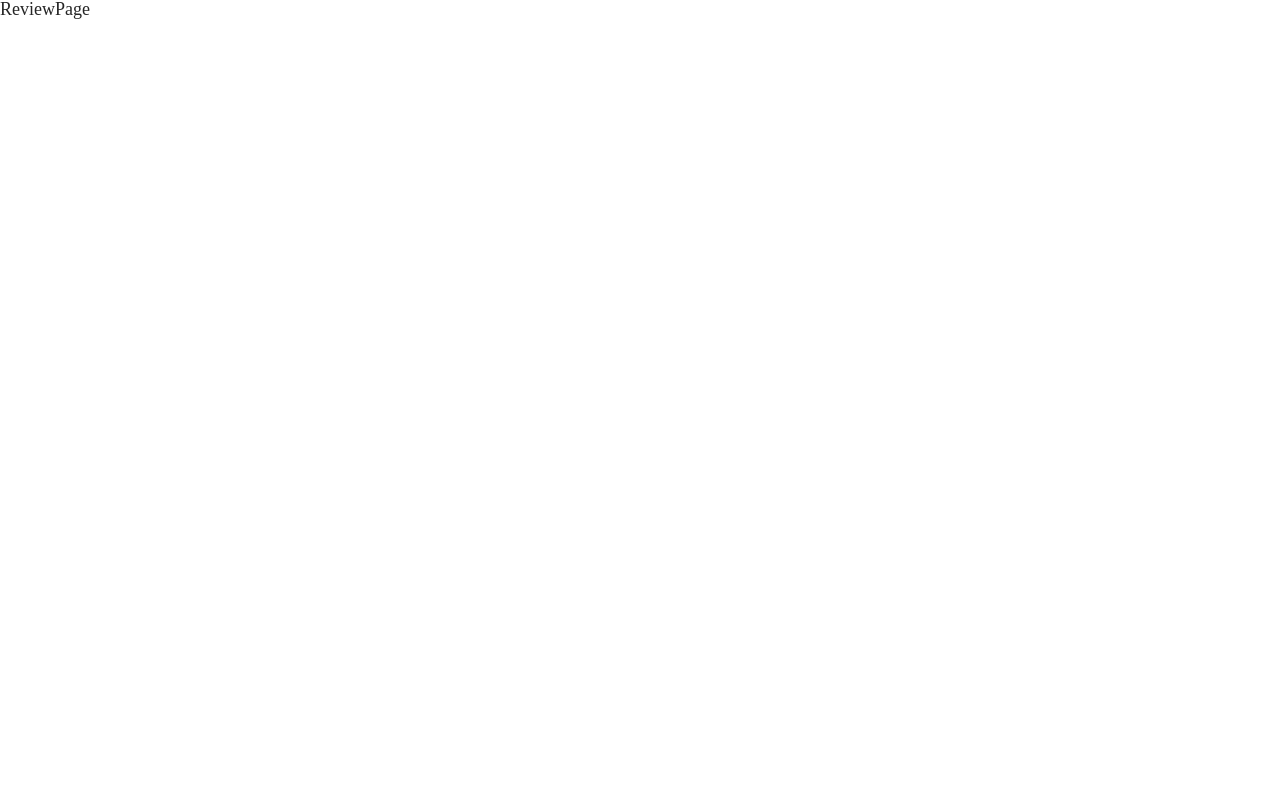
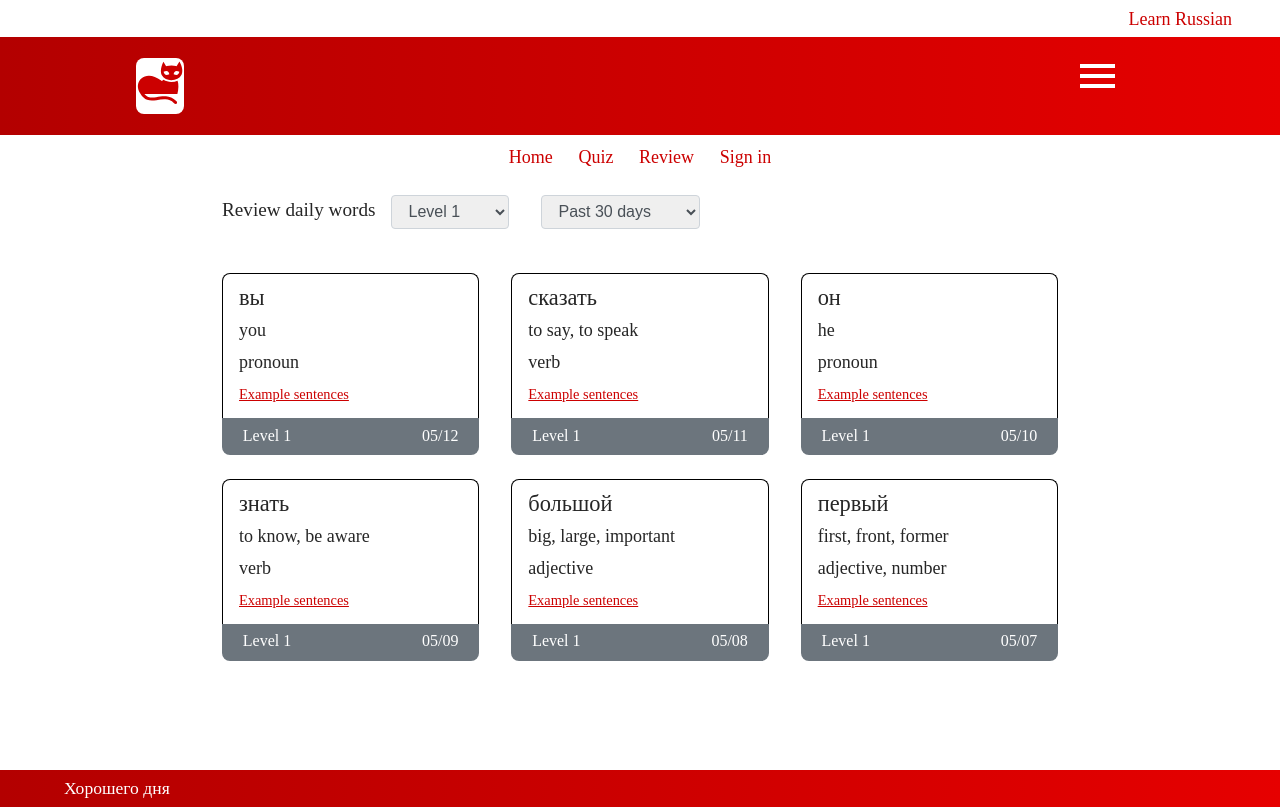
Before and after one commit to Terry9022/Learning-Russian-Vocabulary, a React (Vite) app in the folder frontend/: page /review in a window 1280 px wide. Built offline with nearby package versions, Linux system fonts and the light colour scheme.

Commit message:
add review and sign page

```diff
--- a/frontend/src/App.css
+++ b/frontend/src/App.css
@@ -243,6 +243,7 @@ footer span {
 
 /* Main content rule */
 .homeMain {
+  min-height: 74vh;
   max-width: 900px;
   width: 100%;
   margin-left: auto;
@@ -414,6 +415,7 @@ footer span {
 
 /* Main content rule */
 .quizMain {
+  min-height: 74vh;
   max-width: 900px;
   width: 100%;
   margin-left: auto;
@@ -475,7 +477,6 @@ footer span {
 .quizSection {
   padding: 1.5rem 2rem;
   line-height: 2rem;
-  min-height: 400px;
 }
 
 .question {
@@ -555,6 +556,7 @@ footer span {
 
 /* Main content rule */
 .reviewMain {
+  min-height: 74vh;
   max-width: 900px;
   width: 100%;
   margin-left: auto;
@@ -647,6 +649,7 @@ footer span {
 /* CSS for Signin Page */
 /* Main content rule */
 .signinMain {
+  min-height: 74vh;
   max-width: 900px;
   width: 100%;
   margin-left: auto;
--- a/frontend/src/App.jsx
+++ b/frontend/src/App.jsx
@@ -3,6 +3,7 @@ import Home from "./pages/Home";
 import QuizPage from "./pages/QuizPage";
 import ReviewPage from "./pages/ReviewPage";
 import SigninPage from "./pages/SigninPage";
+import "./index.css";
 
 export const App = () => {
   return (
--- a/frontend/src/main.jsx
+++ b/frontend/src/main.jsx
@@ -1,6 +1,6 @@
 import ReactDOM from "react-dom/client";
 import App from "./App.jsx";
-import "./index.css";
+
 import { BrowserRouter } from "react-router-dom";
 
 ReactDOM.createRoot(document.getElementById("root")).render(
--- a/frontend/src/pages/QuizPage.jsx
+++ b/frontend/src/pages/QuizPage.jsx
@@ -6,6 +6,7 @@ import { FaPen } from "react-icons/fa";
 const QuizPage = () => {
   return (
     <div>
+      <body>
         <div className="quizHeader">
           <div>Learn Russian</div>
           <div className="quizBanner">
@@ -67,6 +68,7 @@ const QuizPage = () => {
             <span>Хорошего дня</span>
           </div>
         </footer>
+      </body>
     </div>
   );
 };
--- a/frontend/src/pages/ReviewPage.jsx
+++ b/frontend/src/pages/ReviewPage.jsx
@@ -1,4 +1,180 @@
+import { Link } from "react-router-dom";
+import { GiCat } from "react-icons/gi";
+
 const ReviewPage = () => {
-  return <div>ReviewPage</div>;
+  return (
+    <div>
+      <body>
+        <div className="quizHeader">
+          <div>Learn Russian</div>
+          <div className="quizBanner">
+            <div id="quizLogo">
+              <GiCat />
+            </div>
+            <div className="menuIconContainer">
+              <div className="menuIcon"></div>
+              <div className="menuIcon"></div>
+              <div className="menuIcon"></div>
+            </div>
+          </div>
+          <div>
+            <nav>
+              <Link to="/">Home</Link>
+              <Link to="/quiz">Quiz</Link>
+              <Link to="/review">Review</Link>
+              <Link to="/signin">Sign in</Link>
+            </nav>
+          </div>
+        </div>
+        <div className="reviewMain">
+          <div className="reviewFormSection">
+            <span id="reviewCaption">Review daily words</span>
+            <select id="level" name="level">
+              <option value="level1">Level 1</option>
+              <option value="level2">Level 2</option>
+              <option value="level3">Level 3</option>
+              <option value="level4">Level 4</option>
+            </select>
+            <select id="timeRange" name="timeRange">
+              <option value="past30Days">Past 30 days</option>
+              <option value="past60Days">Past 60 days</option>
+              <option value="past90Days">Past 90 days</option>
+            </select>
+          </div>
+          <div className="reviewCardSection">
+            {/* <!--Word cards block starts from here-->
+
+      <!--This is one word card component--> */}
+            <div className="reviewCard">
+              <div className="cardWord">
+                <p className="wordRussian">вы</p>
+                <p>you</p>
+                <p>pronoun</p>
+                <a
+                  href="http://masterrussian.com/vocabulary/vi_you.htm"
+                  target="_blank"
+                  className="exampleSentences"
+                >
+                  Example sentences
+                </a>
+              </div>
+              <div className="cardInfo">
+                <span className="cardInfoLevel">Level 1</span>
+                <span className="cardInfoTime">05/12</span>
+              </div>
+            </div>
+            {/* <!--It is one word card component above here-->
+      <!--This is one word card component--> */}
+            <div className="reviewCard">
+              <div className="cardWord">
+                <p className="wordRussian">сказать</p>
+                <p>to say, to speak</p>
+                <p>verb</p>
+                <a
+                  href="http://masterrussian.com/vocabulary/skazat.htm"
+                  target="_blank"
+                  className="exampleSentences"
+                >
+                  Example sentences
+                </a>
+              </div>
+              <div className="cardInfo">
+                <span className="cardInfoLevel">Level 1</span>
+                <span className="cardInfoTime">05/11</span>
+              </div>
+            </div>
+            {/* <!--It is one word card component above here-->
+      <!--This is one word card component--> */}
+            <div className="reviewCard">
+              <div className="cardWord">
+                <p className="wordRussian">он</p>
+                <p>he</p>
+                <p>pronoun</p>
+                <a
+                  href="http://masterrussian.com/vocabulary/on_he.htm"
+                  target="_blank"
+                  className="exampleSentences"
+                >
+                  Example sentences
+                </a>
+              </div>
+              <div className="cardInfo">
+                <span className="cardInfoLevel">Level 1</span>
+                <span className="cardInfoTime">05/10</span>
+              </div>
+            </div>
+            {/* <!--It is one word card component above here-->
+      <!--This is one word card component--> */}
+            <div className="reviewCard">
+              <div className="cardWord">
+                <p className="wordRussian">знать</p>
+                <p>to know, be aware</p>
+                <p>verb</p>
+                <a
+                  href="http://masterrussian.com/vocabulary/znat.htm"
+                  target="_blank"
+                  className="exampleSentences"
+                >
+                  Example sentences
+                </a>
+              </div>
+              <div className="cardInfo">
+                <span className="cardInfoLevel">Level 1</span>
+                <span className="cardInfoTime">05/09</span>
+              </div>
+            </div>
+            {/* <!--It is one word card component above here-->
+      <!--This is one word card component--> */}
+            <div className="reviewCard">
+              <div className="cardWord">
+                <p className="wordRussian">большой</p>
+                <p>big, large, important</p>
+                <p>adjective</p>
+                <a
+                  href="http://masterrussian.com/vocabulary/bolshoy_big.htm"
+                  target="_blank"
+                  className="exampleSentences"
+                >
+                  Example sentences
+                </a>
+              </div>
+              <div className="cardInfo">
+                <span className="cardInfoLevel">Level 1</span>
+                <span className="cardInfoTime">05/08</span>
+              </div>
+            </div>
+            {/* <!--It is one word card component above here-->
+      <!--This is one word card component--> */}
+            <div className="reviewCard">
+              <div className="cardWord">
+                <p className="wordRussian">первый</p>
+                <p>first, front, former</p>
+                <p>adjective, number</p>
+                <a
+                  href="http://masterrussian.com/vocabulary/perviy_first.htm"
+                  target="_blank"
+                  className="exampleSentences"
+                >
+                  Example sentences
+                </a>
+              </div>
+              <div className="cardInfo">
+                <span className="cardInfoLevel">Level 1</span>
+                <span className="cardInfoTime">05/07</span>
+              </div>
+            </div>
+            {/* <!--It is one word card component above here-->
+
+      <!--Word cards block ends here--> */}
+          </div>
+        </div>
+        <footer>
+          <div>
+            <span>Хорошего дня</span>
+          </div>
+        </footer>
+      </body>
+    </div>
+  );
 };
 export default ReviewPage;
--- a/frontend/src/pages/SigninPage.jsx
+++ b/frontend/src/pages/SigninPage.jsx
@@ -1,4 +1,62 @@
+import { Link } from "react-router-dom";
+import { GiCat } from "react-icons/gi";
+
 const SigninPage = () => {
-  return <div>SigninPage</div>;
+  return (
+    <div>
+      <body>
+        <div className="quizHeader">
+          <div>Learn Russian</div>
+          <div className="quizBanner">
+            <div id="quizLogo">
+              <GiCat />
+            </div>
+            <div className="menuIconContainer">
+              <div className="menuIcon"></div>
+              <div className="menuIcon"></div>
+              <div className="menuIcon"></div>
+            </div>
+          </div>
+          <div>
+            <nav>
+              <Link to="/">Home</Link>
+              <Link to="/quiz">Quiz</Link>
+              <Link to="/review">Review</Link>
+              <Link to="/signin">Sign in</Link>
+            </nav>
+          </div>
+        </div>
+        <div className="signinMain">
+          <div className="signinSection">
+            <p>
+              To sign in, enter your email to receive a one-time sign-in link.
+            </p>
+            <p>
+              Not signed up yet? Head to the
+              <a id="signinToHome" href="home.html">
+                home
+              </a>{" "}
+              page, select a vocab list, and click subscribe.
+            </p>
+            <form>
+              <input
+                type="email"
+                id="signinEmail"
+                name="email"
+                placeholder="Email address"
+                required
+              />
+              <input id="signinBtn" type="submit" value="Send sign-in link" />
+            </form>
+          </div>
+        </div>
+        <footer>
+          <div>
+            <span>Хорошего дня</span>
+          </div>
+        </footer>
+      </body>
+    </div>
+  );
 };
 export default SigninPage;
```
Lines whose indentation alone changed are shown as unchanged.
